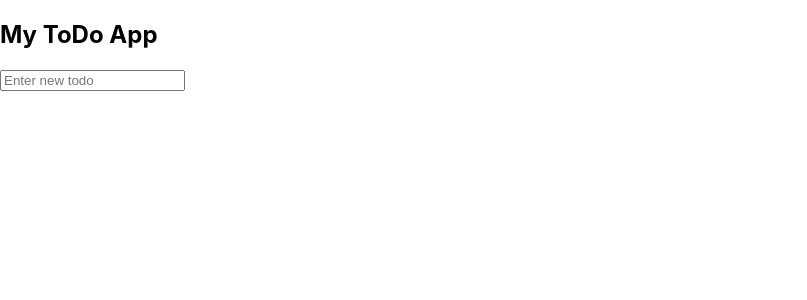
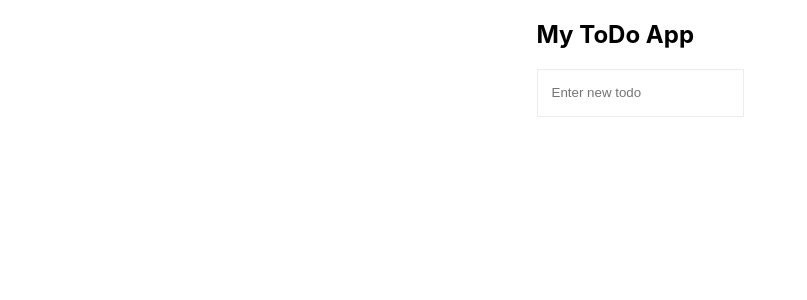
Before and after one commit to thomstrub/typescript-todo-list, a React (Create React App) app: page / in a window 1280 px wide. Shown: the top 300 px of the page, without its empty margins (0-807 px from the left). Built offline with nearby package versions, Linux system fonts and the light colour scheme.

Commit message:
adds styling

```diff
--- a/src/style.css
+++ b/src/style.css
@@ -0,0 +1,110 @@
+html {
+    box-sizing: border-box;
+    }
+    *,
+    *::before,
+    *::after {
+    box-sizing: inherit;
+    }
+    #root,
+    body {
+    min-height: 100vh;
+    }
+    body {
+    margin: 0;
+    }
+    #root,
+    .todo-list-app {
+    display: flex;
+    flex-flow: column nowrap;
+    }
+    #root {
+    align-items: center;
+    width: 100%;
+    }
+    .todo-list-app {
+    padding-top: 32px;
+    width: 100%;
+    max-width: 480px;
+    }
+    .todo-form input,
+    .todo-item {
+    border: 1px solid #ececec;
+    }
+    .todo-form input {
+    padding: 0 14px;
+    width: 100%;
+    height: 48px;
+    transition: .25s border ease-in-out;
+    }
+    .todo-form input:focus {
+    outline: 0;
+    border: 1px solid #3498db;
+    }
+    /* Todo list styles */
+    .todo-list ul {
+    padding: 0;
+    margin: 0;
+    }
+    .todo-list li {
+    list-style-type: none;
+    }
+    /* Todo item styles */
+    .todo-item {
+    display: flex;
+    flex-flow: row nowrap;
+    align-items: center;
+    padding: 8px;
+    }
+    .todo-form + .todo-list ul .todo-item {
+    border-top: 0;
+    }
+    .todo-item-input-wrapper {
+    flex-grow: 1;
+    padding: 0 16px;
+    }
+    .todo-item input {
+    width: 100%;
+    border: 0;
+    border-bottom: 1px solid transparent;
+    transition: .25s border-bottom ease-in-out;
+    }
+    .todo-item input:focus {
+    outline: 0;
+    border-bottom: 1px solid #3498db;
+    }
+    .todo-item .todo-input-error {
+    border-bottom: 1px solid #e74c3c;
+    }
+    .todo-item span {
+    display: flex;
+    align-items: center;
+    justify-content: center;
+    width: 32px;
+    height: 32px;
+    border-radius: 50%;
+    border: 1px solid #ececec;
+    transition: .25s all ease-in-out;
+    }
+    .todo-item-unchecked:hover {
+    background: hsla(168, 76%, 42%, .25);
+    border: 1px solid hsl(168, 76%, 42%, .25);
+    }
+    .todo-item-checked {
+    color: #fff;
+    background: #1abc9c;
+    border: 1px solid #1abc9c;
+    }
+    .item-remove {
+    display: flex;
+    padding-left: 8px;
+    padding-right: 8px;
+    font-size: 28px;
+    cursor: pointer;
+    line-height: 1;
+    color: #ececec;
+    transition: .25s color ease-in-out;
+    }
+    .item-remove:hover {
+    color: #111;
+    }
```
